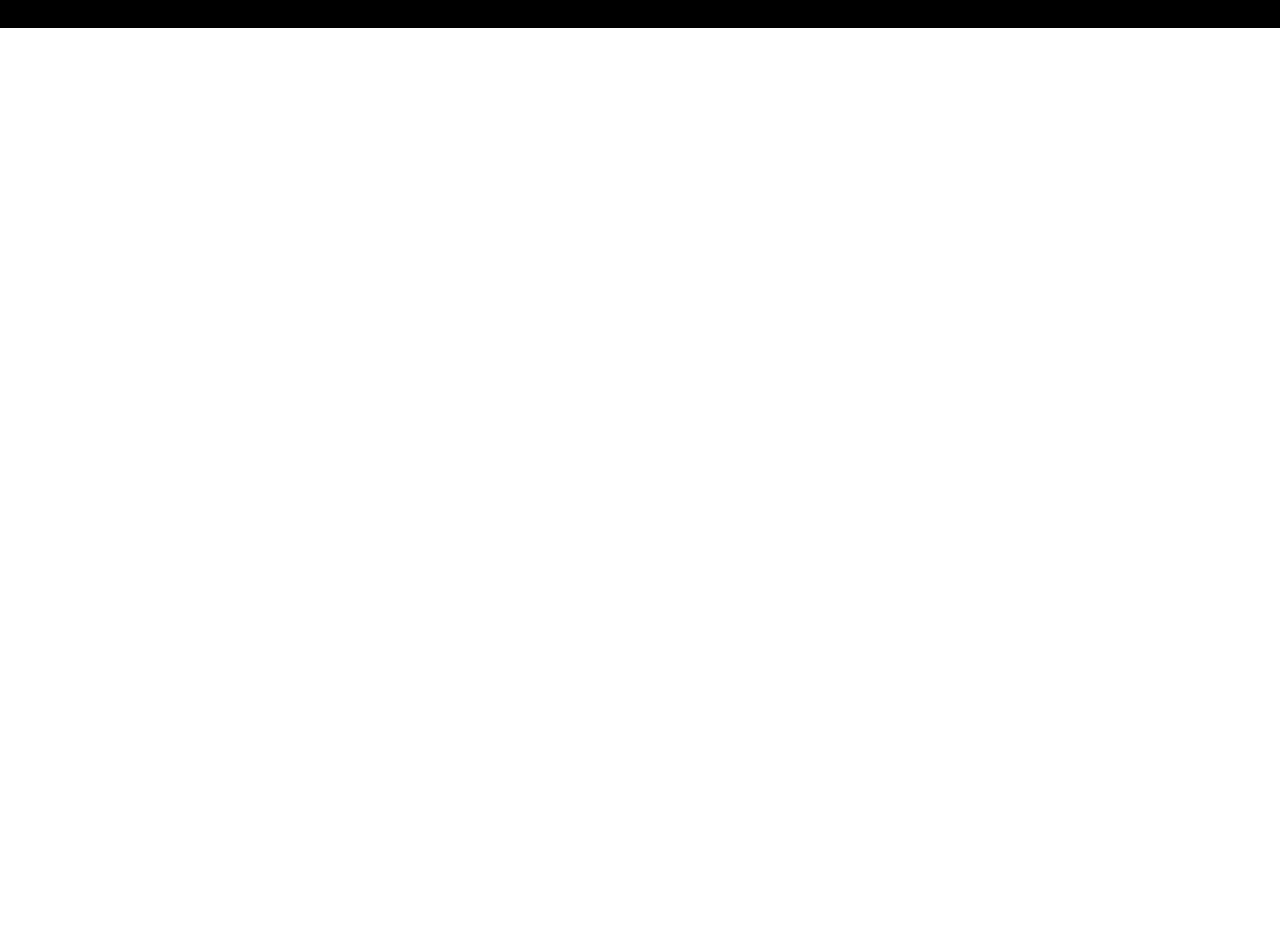
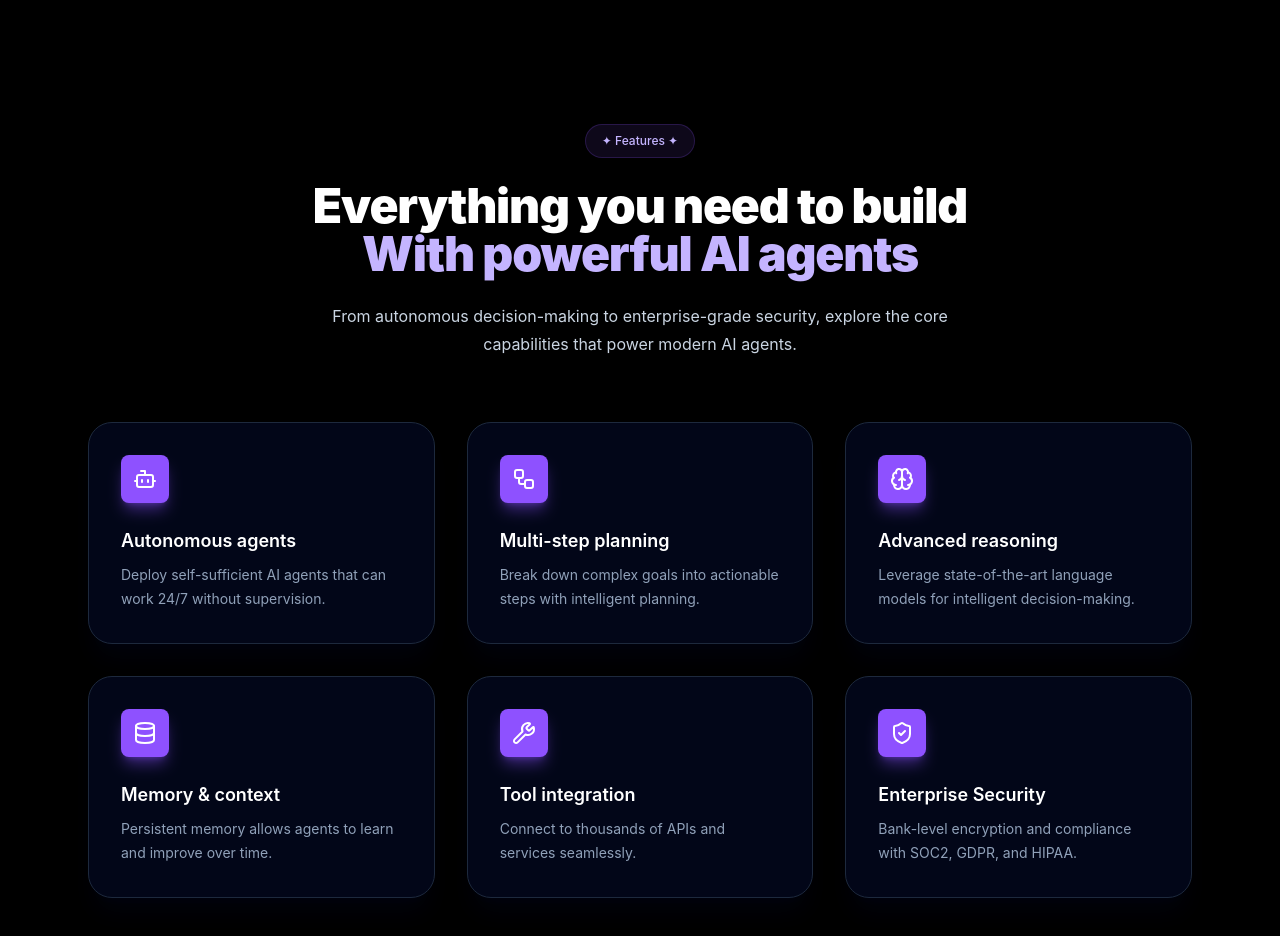
Before and after one commit to Yugz29/holbertonschool-agentic_ai, a React (Vite) app in the folder front_end-frameworks/react/: page / in a window 1280 px wide. Shown: the part 1660-2596 px from the top of the page. Before the commit the page ends 1688 px from the top, so only its background shows below. Built offline with nearby package versions, Linux system fonts and the light colour scheme.

Commit message:
feat: implement Features sections

```diff
--- a/front_end-frameworks/react/src/App.jsx
+++ b/front_end-frameworks/react/src/App.jsx
@@ -1,6 +1,7 @@
 import Header from "./components/Header";
 import Hero from "./sections/Hero";
 import About from "./sections/About";
+import Features from "./sections/Features";
 
 function App() {
   return (
@@ -8,6 +9,7 @@ function App() {
       <Header />
       <Hero />
       <About />
+      <Features />
     </>
   );
 }
--- /dev/null
+++ b/front_end-frameworks/react/src/components/FeatureCard.jsx
@@ -0,0 +1,15 @@
+function FeatureCard({ icon: Icon, title, description }) {
+  return (
+    <article className="rounded-3xl border border-slate-800 bg-slate-950 p-8 shadow-xl shadow-slate-950/40">
+      <div className="flex h-12 w-12 items-center justify-center rounded-lg bg-violet-500 shadow-lg shadow-violet-500/40">
+        <Icon className="h-6 w-6 text-white" />
+      </div>
+
+      <h3 className="mt-6 text-lg font-semibold text-white">{title}</h3>
+
+      <p className="mt-2 text-sm leading-6 text-slate-400">{description}</p>
+    </article>
+  );
+}
+
+export default FeatureCard;
--- /dev/null
+++ b/front_end-frameworks/react/src/data/features.js
@@ -0,0 +1,48 @@
+import {
+  Bot,
+  Workflow,
+  Brain,
+  Database,
+  Wrench,
+  ShieldCheck,
+} from "lucide-react";
+
+const features = [
+  {
+    icon: Bot,
+    title: "Autonomous agents",
+    description:
+      "Deploy self-sufficient AI agents that can work 24/7 without supervision.",
+  },
+  {
+    icon: Workflow,
+    title: "Multi-step planning",
+    description:
+      "Break down complex goals into actionable steps with intelligent planning.",
+  },
+  {
+    icon: Brain,
+    title: "Advanced reasoning",
+    description:
+      "Leverage state-of-the-art language models for intelligent decision-making.",
+  },
+  {
+    icon: Database,
+    title: "Memory & context",
+    description:
+      "Persistent memory allows agents to learn and improve over time.",
+  },
+  {
+    icon: Wrench,
+    title: "Tool integration",
+    description: "Connect to thousands of APIs and services seamlessly.",
+  },
+  {
+    icon: ShieldCheck,
+    title: "Enterprise Security",
+    description:
+      "Bank-level encryption and compliance with SOC2, GDPR, and HIPAA.",
+  },
+];
+
+export default features;
--- a/front_end-frameworks/react/src/data/steps.js
+++ b/front_end-frameworks/react/src/data/steps.js
@@ -2,23 +2,27 @@ const steps = [
   {
     number: 1,
     title: "Understand the goal",
-    description: "The agent interprets the user’s objective and identifies what needs to be achieved."
+    description:
+      "The agent interprets the user’s objective and identifies what needs to be achieved.",
   },
   {
     number: 2,
     title: "Plan the steps",
-    description: "It breaks the objective into smaller actions and selects the most relevant path."
+    description:
+      "It breaks the objective into smaller actions and selects the most relevant path.",
   },
   {
     number: 3,
     title: "Use tools and data",
-    description: "It can interact with APIs, databases, files, interfaces, or other services to complete tasks."
+    description:
+      "It can interact with APIs, databases, files, interfaces, or other services to complete tasks.",
   },
   {
     number: 4,
     title: "Evaluate and adapt",
-    description: "It checks results, corrects mistakes, and adjusts the next action when needed."
-  }
+    description:
+      "It checks results, corrects mistakes, and adjusts the next action when needed.",
+  },
 ];
 
 export default steps;
--- a/front_end-frameworks/react/src/sections/About.jsx
+++ b/front_end-frameworks/react/src/sections/About.jsx
@@ -6,7 +6,7 @@ function About() {
       <div className="mx-auto max-w-6xl px-6">
         <header className="mx-auto max-w-3xl text-center">
           <p className="inline-block rounded-full border border-violet-500/20 bg-violet-500/10 px-4 py-2 text-xs font-medium text-violet-300">
-            What is Agentic AI?
+            ✦ What is Agentic AI? ✦
           </p>
 
           <h2 className="mt-6 text-4xl leading-none font-black tracking-tight md:text-5xl">
--- /dev/null
+++ b/front_end-frameworks/react/src/sections/Features.jsx
@@ -0,0 +1,38 @@
+import features from "../data/features";
+import FeatureCard from "../components/FeatureCard";
+
+function Features() {
+  return (
+    <section id="features-section" className="bg-black py-24 text-white">
+      <div className="mx-auto max-w-6xl px-6 text-center">
+        <p className="inline-block rounded-full border border-violet-500/20 bg-violet-500/10 px-4 py-2 text-xs font-medium text-violet-300">
+          ✦ Features ✦
+        </p>
+
+        <h2 className="mt-6 text-4xl leading-none font-black tracking-tight md:text-5xl">
+          Everything you need to build
+          <br />
+          <span className="text-violet-300">With powerful AI agents</span>
+        </h2>
+
+        <p className="mx-auto mt-6 max-w-2xl text-sm leading-6 text-slate-300 md:text-base md:leading-7">
+          From autonomous decision-making to enterprise-grade security, explore
+          the core capabilities that power modern AI agents.
+        </p>
+      </div>
+
+      <div className="mx-auto mt-16 grid max-w-6xl gap-8 px-6 md:grid-cols-3">
+        {features.map((feature) => (
+          <FeatureCard
+            key={feature.title}
+            icon={feature.icon}
+            title={feature.title}
+            description={feature.description}
+          />
+        ))}
+      </div>
+    </section>
+  );
+}
+
+export default Features;
--- a/front_end-frameworks/react/src/sections/Hero.jsx
+++ b/front_end-frameworks/react/src/sections/Hero.jsx
@@ -3,7 +3,7 @@ function Hero() {
     <section id="hero-section" className="bg-black pt-36 pb-24 text-white">
       <div className="mx-auto max-w-6xl px-6 text-center">
         <p className="inline-block rounded-full border border-violet-500/20 bg-violet-500/10 px-4 py-2 text-xs font-medium text-violet-300">
-          The future of coding
+          ✦ The future of coding ✦
         </p>
         <h1 className="mt-6 text-5xl leading-none font-black tracking-tight md:text-7xl">
           Build smarter workflows
```
